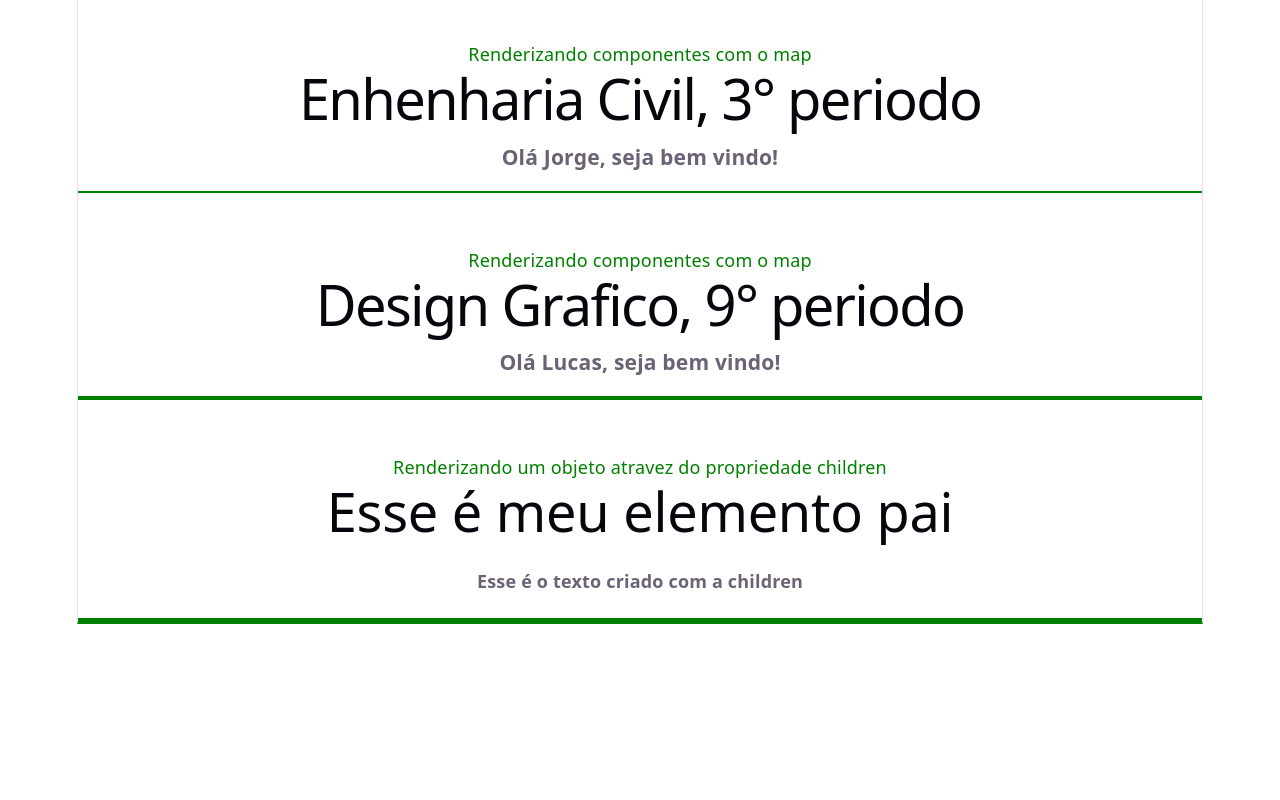
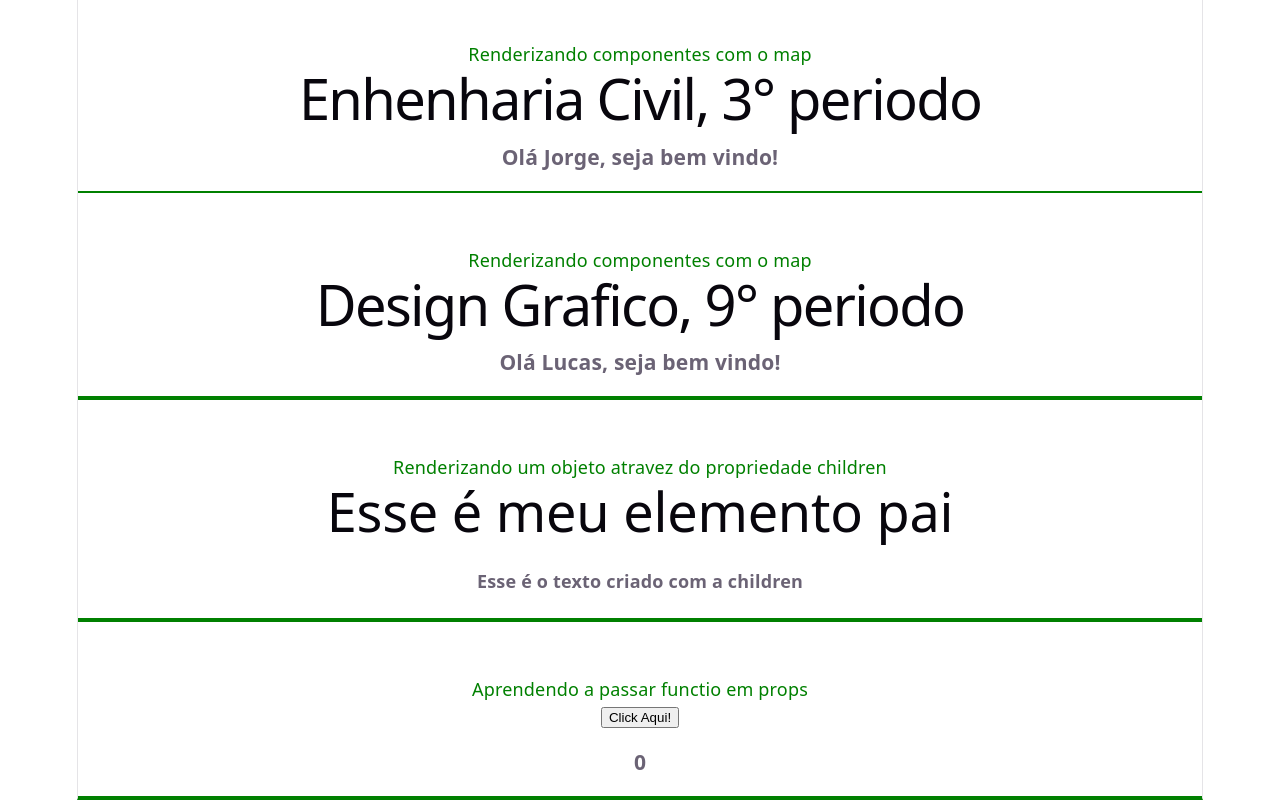
Before and after one commit to Matheus-Eliaquim/Calculadora-De-Led, a React (Vite) app in the folder fundamentos-react/: page / in a window 1280 px wide. Shown: the part 1214-2014 px from the top of the page. Before the commit the page ends 1838 px from the top, so only its background shows below. Built offline with nearby package versions, Linux system fonts and the light colour scheme.

Commit message:
função em prop

```diff
--- a/fundamentos-react/src/App.jsx
+++ b/fundamentos-react/src/App.jsx
@@ -1,9 +1,10 @@
 import './App.css'
+import { useState } from 'react'
 import Props from './components/Props'
 import PropDestructurin from './components/PropDestructurin'
 import RenderCondicionals from './components/RenderCondicionals'
-import ListComponents from './components/ListComponents'
 import Children from './components/Children'
+import FunctionProp from './components/FunctionProp'
 import List from './components/List'
 
 //definindo objeto alunos para repetição de lista com componentes usando o metodo map
@@ -15,6 +16,14 @@ const alunos = [
 
 function App() {
 
+  {/* Função criada para ser passada em uma prop */}
+  const [resultado, setResultado] = useState(0)
+
+  function somatorio() {
+    return (
+      setResultado(resultado + 1)
+    )
+  }
 
   return (
     <>
@@ -70,6 +79,12 @@ function App() {
           </div>
         </Children>
       </div>
+
+      <div>
+        <p>Aprendendo a passar functio em props</p>
+        <FunctionProp myFunction={somatorio} />
+        <h3>{resultado}</h3>
+      </div>
     </>
   )
 }
--- /dev/null
+++ b/fundamentos-react/src/components/FunctionProp.jsx
@@ -0,0 +1,9 @@
+const FunctionProp = ({myFunction}) => {
+  return (
+    <>
+    <button onClick={myFunction} >Click Aqui!</button>
+    </>
+  )
+}
+
+export default FunctionProp
```
Also changed, not shown: fundamentos-react/src/components/ListComponents.jsx (deleted, +0 -12 lines).
